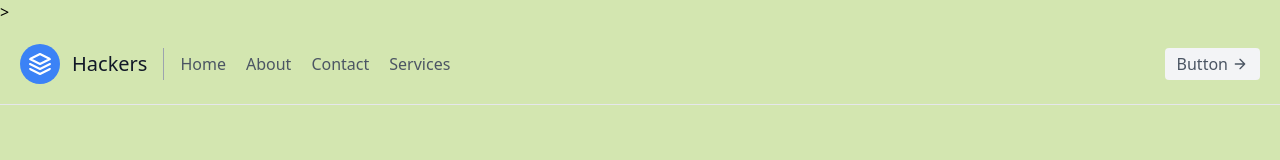
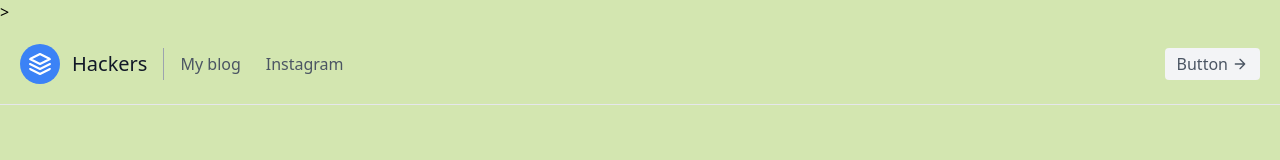
Before and after one commit to unklegend/test.com, a plain HTML site: page index.html in a window 1280 px wide. Shown: the top 160 px of the page. Drawn offline with nearby package versions, Linux system fonts and the light colour scheme.

Commit message:
Update index.html

```diff
--- a/index.html
+++ b/index.html
@@ -17,10 +17,8 @@
             <span class="ml-3 text-xl">Hackers</span>
           </a>
           <nav class="md:mr-auto md:ml-4 md:py-1 md:pl-4 md:border-l md:border-gray-400	flex flex-wrap items-center text-base justify-center">
-            <a href="/"class="mr-5 hover:text-gray-900">Home</a>
-            <a href="/"class="mr-5 hover:text-gray-900">About</a>
-            <a href="/"class="mr-5 hover:text-gray-900">Contact</a>
-            <a href="/"class="mr-5 hover:text-gray-900">Services</a>
+
+            <a href="https://kk550.blogspot.com/">My blog</a>        <a href="https://www.instagram.com/theunknownlegend00/">Instagram</a>
           </nav>
           <button class="inline-flex items-center bg-gray-100 border-0 py-1 px-3 focus:outline-none hover:bg-gray-200 rounded text-base mt-4 md:mt-0">Button
             <svg fill="none" stroke="currentColor" stroke-linecap="round" stroke-linejoin="round" stroke-width="2" class="w-4 h-4 ml-1" viewBox="0 0 24 24">
```
